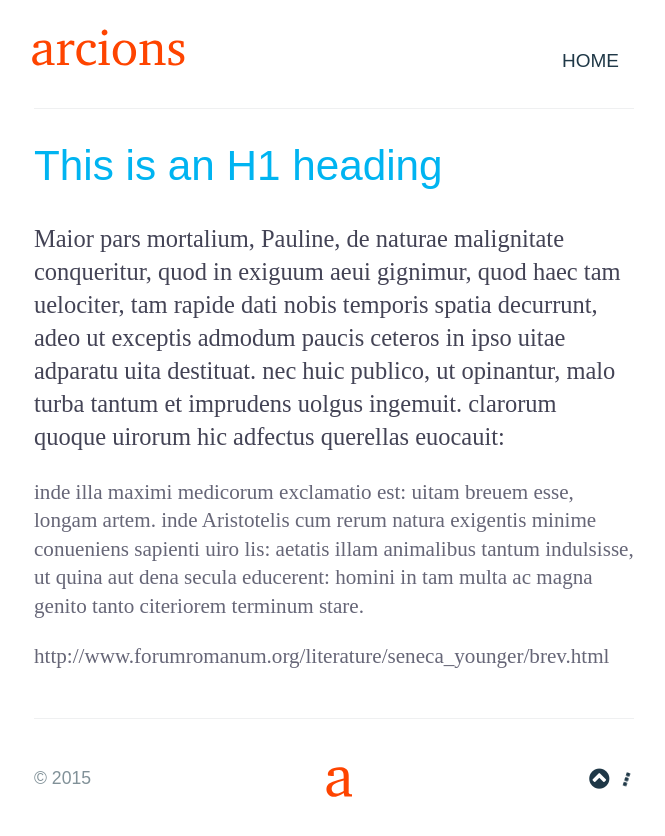
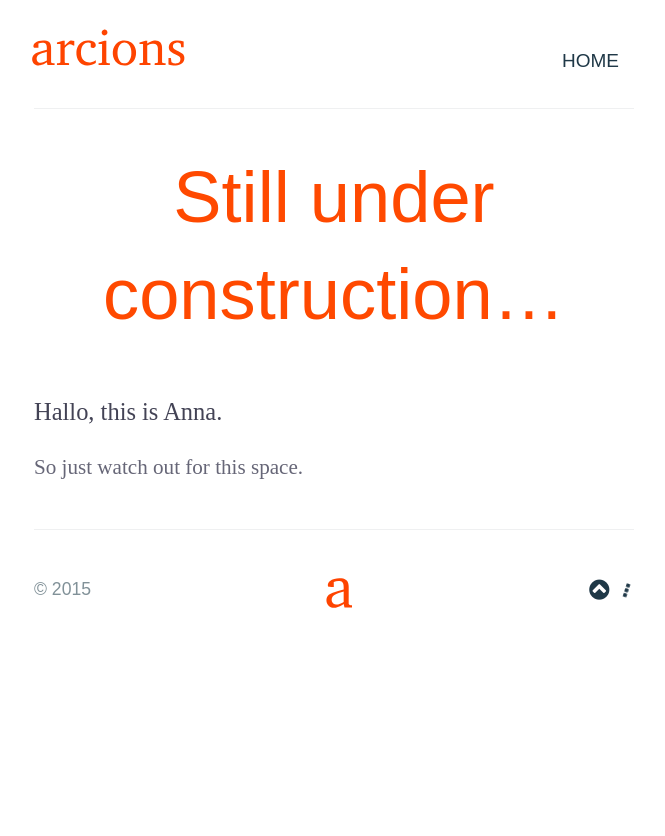
Before and after one commit to arcions/arcions.github.io, a Jekyll site: the page built from index.html, in a window 1280 px wide. Shown: the top 836 px of the page, without its empty margins (306-971 px from the left). Built offline with Jekyll 4.4.1, drawn with Linux system fonts in a browser that asks for light colours; nearby versions of some CDN libraries; some web fonts are replaced; Markdown is read by kramdown in place of the engine named in the settings.

Commit message:
Update index.html

```diff
--- a/index.html
+++ b/index.html
@@ -3,12 +3,11 @@ layout: default
 title: ArcIons
 ---
 
+<section class="page-header">
+  <h3 class="project-tagline">Still under construction&hellip;</h3>
+</section>
+
 <section class="main-content">
-
-      <h1>This is an H1 heading</h1>
-          <p class="lead"><strong>Maior pars mortalium, Pauline, de naturae malignitate conqueritur,</strong> quod in exiguum aeui gignimur, quod haec tam uelociter, tam rapide dati nobis temporis spatia decurrunt, adeo ut exceptis admodum paucis ceteros in ipso uitae adparatu uita destituat. nec huic publico, ut opinantur, malo turba tantum et imprudens uolgus ingemuit. clarorum quoque uirorum hic adfectus querellas euocauit:</p>
-          <p><strong>inde illa maximi medicorum exclamatio est:</strong> uitam breuem esse, longam artem. inde Aristotelis cum rerum natura exigentis minime conueniens sapienti uiro lis: aetatis illam animalibus tantum indulsisse, ut quina aut dena secula educerent: homini in tam multa ac magna genito tanto citeriorem terminum stare.</p>
-          <p><em>http://www.forumromanum.org/literature/seneca_younger/brev.html</em></p>
-
-
+          <p class="lead"><strong>Hallo, this is Anna.</strong>
+          <p>So just watch out for this space.</p>
 </section>
```
